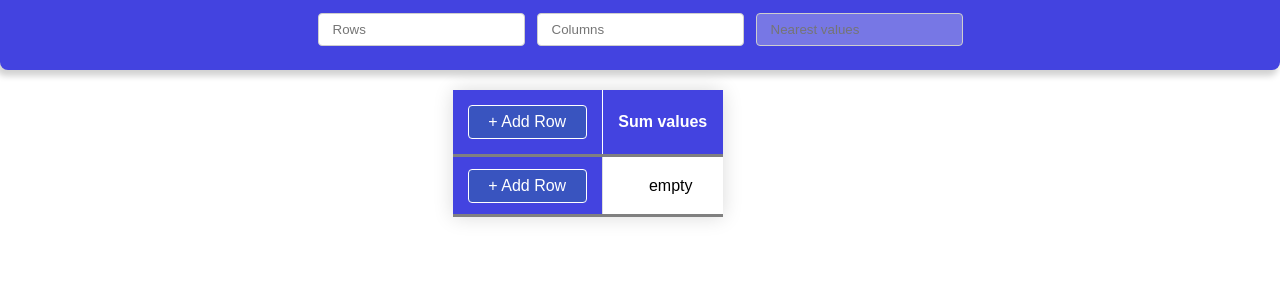
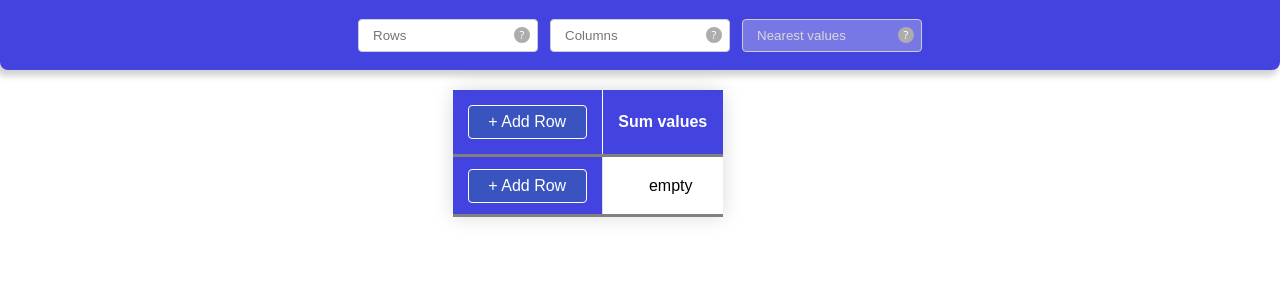
Before and after one commit to Oleksii-Martynenko-hub/memcrab-test, a React (Vite) app: page / in a window 1280 px wide. Shown: the top 300 px of the page. Built offline with nearby package versions, Linux system fonts and the light colour scheme.

Commit message:
Styled inputs, added tooltips to improve ux

```diff
--- a/src/app/header/header.module.scss
+++ b/src/app/header/header.module.scss
@@ -19,5 +19,4 @@
   min-width: 375px;
   padding: 12px 15px 12px;
   justify-content: center;
-  flex-wrap: wrap;
 }
--- a/src/app/header/header.tsx
+++ b/src/app/header/header.tsx
@@ -53,12 +53,14 @@ export function Header(props: HeaderProps) {
           onChange={setRowsAmountOnChange}
           validate={rowColValidation}
           placeholder="Rows"
+          tooltip='Rows amount needs for the table generation. You can create or remove rows in the table.'
         />
         <InputNumber
           value={columnsAmount}
           onChange={setColumnsAmountOnChange}
           validate={rowColValidation}
           placeholder="Columns"
+          tooltip='Columns amount needs for the table generation.'
         />
         <InputNumber
           value={nearestAmount}
@@ -66,6 +68,7 @@ export function Header(props: HeaderProps) {
           validate={amountNearestValidation}
           disabled={rowsAmount === null || columnsAmount === null}
           placeholder="Nearest values"
+          tooltip='Quantity cells to highlight with amount nearest to the value in the hovered cell. It can`t be more than the product of multiplication of Rows and Columns.'
         />
 
       </div>
--- a/src/app/input-number/input-number.module.scss
+++ b/src/app/input-number/input-number.module.scss
@@ -2,10 +2,70 @@
   border: 1px solid #cecece;
   border-radius: 4px;
   padding: 8px 14px;
-  min-width: 180px;
-  margin-bottom: 12px;
+  width: 100%;
+
+  &[disabled]::-webkit-input-placeholder  {
+    color: rgb(217, 217, 217);
+  }
+}
+
+.inputWrapper {
+  display: flex;
+  min-width: 120px;
+  max-width: 180px;
+  flex: 1 1 33%;
+  position: relative;
 
   &:not(:last-of-type) {
     margin-right: 12px;
   }
+
+  .tooltip {
+    display: flex;
+    justify-content: center;
+    width: 16px;
+    height: 16px;
+    border-radius: 50%;
+    position: absolute;
+    top: 50%;
+    right: 8px;
+    transform: translateY(-50%);
+    background: rgb(173, 173, 173);
+    color: #fff;
+    font-size: 11px;
+    cursor: pointer;
+    user-select: none;
+
+    .tooltipText {
+      position: absolute;
+      top: 28px;
+      right: -10px;
+      min-width: 120px;
+      background-color: #cceaf6;
+      border: 1px solid #94c6db;
+      color: #252121;
+      border-radius: 4px;
+      padding: 6px 10px;
+      pointer-events: none;
+      user-select: none;
+      opacity: 0;
+      transition: opacity 0.15s;
+
+      &::before {
+        content: '';
+        position: absolute;
+        top: -8px;
+        right: 11px;
+        width: 0;
+        height: 0;
+        border-left: 7px solid transparent;
+        border-right: 7px solid transparent;
+        border-bottom: 7px solid #94c6db;
+      }
+    }
+
+    &:hover .tooltipText {
+      opacity: 1;
+    }
+  }
 }
--- a/src/app/input-number/input-number.tsx
+++ b/src/app/input-number/input-number.tsx
@@ -5,9 +5,10 @@ export interface InputNumberProps extends Omit<NumericFormatProps, 'value' | 'on
   value: number | null;
   onChange: (value: number | undefined) => void;
   validate: (value: number) => boolean;
+  tooltip?: string
 }
 
-export function InputNumber({ value, onChange, validate, ...props}: InputNumberProps) {
+export function InputNumber({ value, onChange, validate, tooltip, ...props}: InputNumberProps) {
 
   const onValueChange: OnValueChange = (v) => {
     onChange(v.floatValue)
@@ -18,6 +19,7 @@ export function InputNumber({ value, onChange, validate, ...props}: InputNumberP
   }
 
   return (
+    <div className={styles.inputWrapper}>
       <NumericFormat
         className={styles.input}
         value={value}
@@ -27,6 +29,11 @@ export function InputNumber({ value, onChange, validate, ...props}: InputNumberP
         isAllowed={isAllowed}
         { ...props}
       />
+      {tooltip && <div className={styles.tooltip}>
+        ?
+        <p className={styles.tooltipText}>{tooltip}</p>
+      </div>}
+    </div>
   );
 }
 
```
Lines whose indentation alone changed are shown as unchanged.
